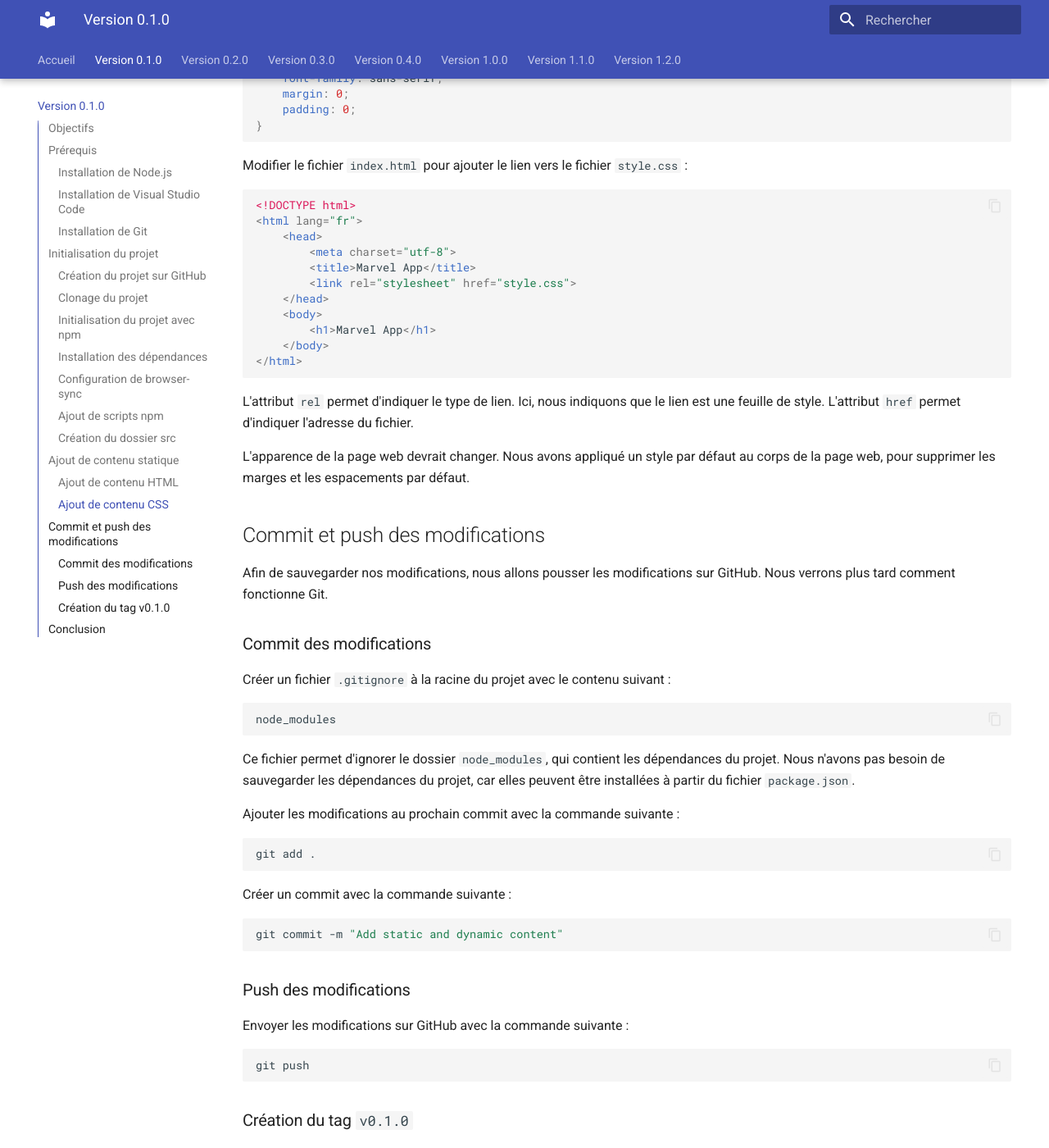
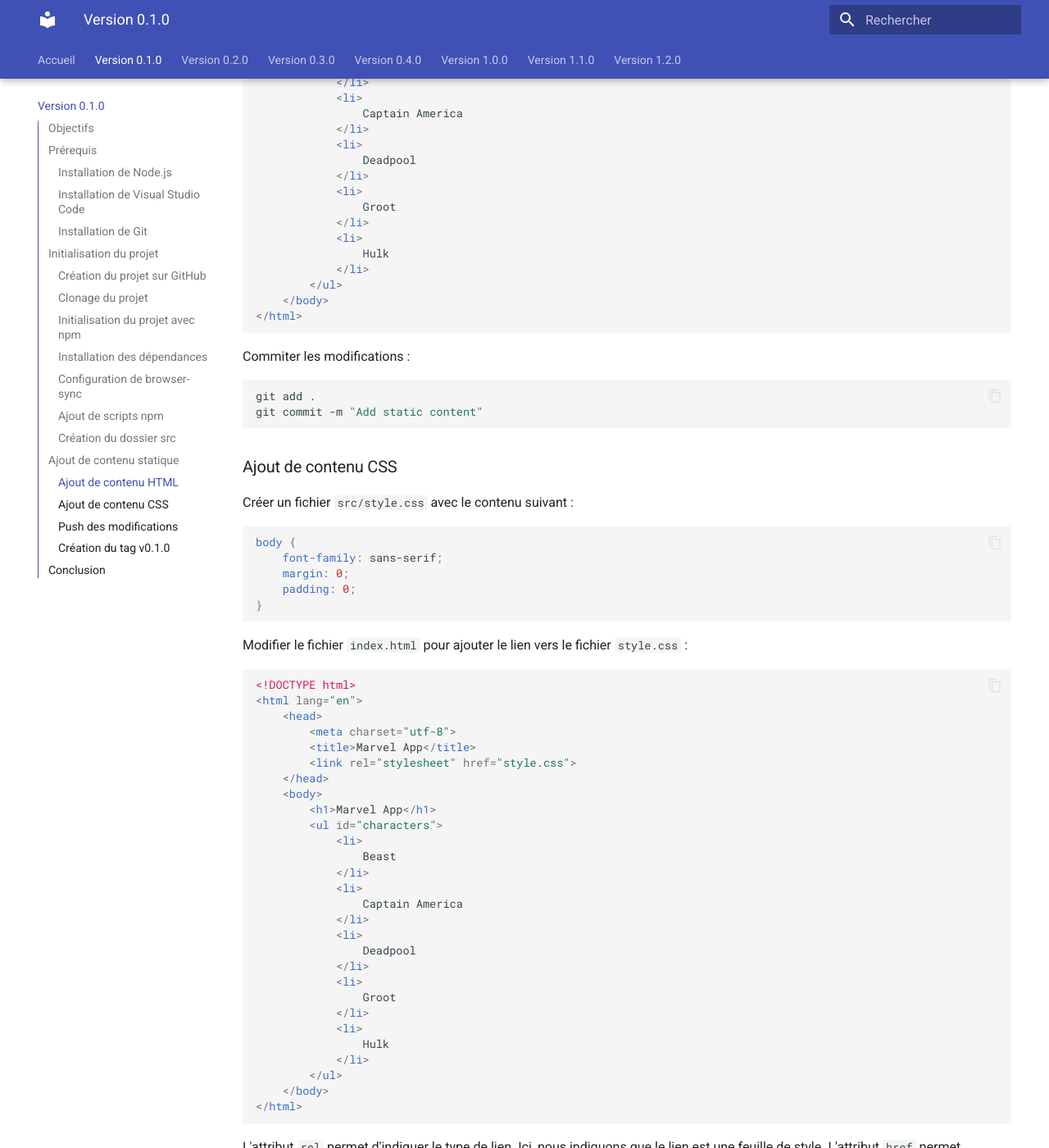
Before and after one commit to but-sd/guide-marvel-app, an MkDocs documentation site: the page built from docs/version-0.1.0.md, in a window 1280 px wide and 1400 px high, scrolled down 4303 px. Shown: the whole window at 82% size. Built offline with MkDocs 1.6.1 and Material for MkDocs 9.7.7, drawn with Linux system fonts in a browser that asks for light colours; some of the changed text lies outside the part shown.

Commit message:
rework doc

`````diff
--- a/docs/version-0.1.0.md
+++ b/docs/version-0.1.0.md
@@ -76,6 +76,14 @@
 
 Cela va créer un nouveau fichier `package.json` à la racine du projet. Ce fichier contient les informations du projet, ainsi que la liste des dépendances du projet.
 
+Modifier le fichier généré pour mettre la version du projet à `0.1.0` :
+
+```json
+{
+    "version": "0.1.0"
+}
+```
+
 ### Installation des dépendances
 
 Installer la dépendance suivante :
@@ -84,7 +92,15 @@
 npm install --save-dev browser-sync
 ```
 
+Cela va installer la dépendance `browser-sync` dans le dossier `node_modules` du projet. La dépendance sera ajoutée dans la liste des dépendances du projet dans le fichier `package.json`. L'option `--save-dev` permet d'ajouter la dépendance dans la liste des dépendances de développement. Cela permet de distinguer les dépendances de développement des dépendances de production.
+
 `browser-sync` est une dépendance qui permet de créer un serveur web local, avec un rechargement automatique du navigateur à chaque modification du code source. Cela nous permettra de tester simplement la première version de notre application en local.
+
+Les fichiers présents dans le dossier `node_modules` ne doivent pas être versionnés. Nous allons donc les ignorer en créant un fichier `.gitignore` à la racine du projet avec le contenu suivant :
+
+```
+node_modules
+```
 
 ### Configuration de browser-sync
 
@@ -125,7 +141,7 @@
 
 Créer un dossier `src` à la racine du projet. Ce dossier contiendra le code source de notre application.
 
-Ajouter un fichier `index.html` dans le dossier `src` avec le contenu suivant :
+Ajouter un fichier `src/index.html` avec le contenu suivant :
 
 ````html
 <!DOCTYPE html>
@@ -147,6 +163,15 @@
 
 Ouvrir l'adresse http://localhost:3000 dans un navigateur web. Vous devriez voir le contenu du fichier `index.html`.
 
+
+
+Commiter les modifications :
+
+```bash
+git add .
+git commit -m "Hello, World!"
+```
+
 ## Ajout de contenu statique
 
 ### Ajout de contenu HTML
@@ -155,7 +180,7 @@
 
 ```html
 <!DOCTYPE html>
-<html lang="fr">
+<html lang="en">
     <head>
         <meta charset="utf-8">
         <title>Marvel App</title>
@@ -183,9 +208,16 @@
 </html>
 ```
 
+Commiter les modifications :
+
+```bash
+git add .
+git commit -m "Add static content"
+```
+
 ### Ajout de contenu CSS
 
-Créer un fichier `style.css` dans le dossier `src` avec le contenu suivant :
+Créer un fichier `src/style.css` avec le contenu suivant :
 
 ```css
 body {
@@ -200,7 +232,7 @@
 
 ```html
 <!DOCTYPE html>
-<html lang="fr">
+<html lang="en">
     <head>
         <meta charset="utf-8">
         <title>Marvel App</title>
@@ -208,6 +240,23 @@
     </head>
     <body>
         <h1>Marvel App</h1>
+        <ul id="characters">
+            <li>
+                Beast
+            </li>
+            <li>
+                Captain America
+            </li>
+            <li>
+                Deadpool
+            </li>
+            <li>
+                Groot
+            </li>
+            <li>
+                Hulk
+            </li>
+        </ul>
     </body>
 </html>
 ```
@@ -216,30 +265,11 @@
 
 L'apparence de la page web devrait changer. Nous avons appliqué un style par défaut au corps de la page web, pour supprimer les marges et les espacements par défaut.
 
-## Commit et push des modifications
-
-Afin de sauvegarder nos modifications, nous allons pousser les modifications sur GitHub. Nous verrons plus tard comment fonctionne Git.
-
-### Commit des modifications
-
-Créer un fichier `.gitignore` à la racine du projet avec le contenu suivant :
-
-```
-node_modules
-```
-
-Ce fichier permet d'ignorer le dossier `node_modules`, qui contient les dépendances du projet. Nous n'avons pas besoin de sauvegarder les dépendances du projet, car elles peuvent être installées à partir du fichier `package.json`.
-
-Ajouter les modifications au prochain commit avec la commande suivante :
+Commiter les modifications :
 
 ```bash
 git add .
-```
-
-Créer un commit avec la commande suivante :
-
-```bash
-git commit -m "Add static and dynamic content"
+git commit -m "Add style"
 ```
 
 ### Push des modifications
--- a/docs/version-0.2.0.md
+++ b/docs/version-0.2.0.md
@@ -114,20 +114,12 @@
 
 Si l'on souhaite cibler plus précisément un élément, nous pouvons utiliser un sélecteur plus spécifique. Par exemple, si l'on souhaite cibler uniquement les éléments `li` qui sont dans la liste des personnages, nous pouvons utiliser le sélecteur `#characters li`. Le `#` permet de cibler un élément par son identifiant. L'identifiant est défini dans le fichier `index.html` avec l'attribut `id`.
 
-Pour plus de détails sur les sélecteurs CSS, vous pouvez consulter la documentation de [memo-html](https://alex1dregirard.github.io/memo-html/css/#selecteurs){:target="_blank"}.
+Pour plus de détails sur les sélecteurs CSS, vous pouvez consulter la documentation de [guide-html](https://but-sd.github.io/guide-html/css/#selecteurs){:target="_blank"}.
 
-
-### Commit et push des modifications
-
-Ajouter les modifications au prochain commit avec la commande suivante :
+Commiter les modifications :
 
 ```bash
 git add .
-```
-
-Créer un commit avec la commande suivante :
-
-```bash
 git commit -m "Add style"
 ```
 
@@ -147,7 +139,7 @@
 
 Dans un premier temps, nous allons simuler un appel d'API pour récupérer des données. Nous verrons plus tard comment appeler une API. Pour cela nous allons charger les données depuis un fichier JSON (**J**ava**S**cript **O**bject **N**otation).
 
-Créer un dossier `src/data` à la racine du projet. Dans ce dossier ajouter le fichier `characters.json` avec le contenu suivant :
+Créer le fichier `src/data/characters.json` avec le contenu suivant :
 
 ```javascript
 
@@ -194,7 +186,7 @@
 
 Pour récupérer les données depuis le fichier JSON, nous allons utiliser la fonction `fetch` de JavaScript. Cette fonction permet de faire des requêtes HTTP.
 
-Ajouter le code suivant dans le fichier `script.js` :
+Créer le fichier `src/script.js` avec le contenu suivant :
 
 ```javascript
 console.log("Welcome to marvel app");
@@ -254,16 +246,11 @@
 </html>
 ```
 
-Ajouter les modifications au prochain commit avec la commande suivante :
+Commiter les modifications :
 
 ```bash
 git add .
-```
-
-Créer un commit avec la commande suivante :
-
-```bash
-git commit -m "Add data from json file"
+git commit -m "Add data"
 ```
 
 ### Affichage des personnages
@@ -296,47 +283,20 @@
 });
 ```
 
-Après avoir charger les personnages, on récupère l'élément `ul` avec l'identifiant `characters`. On parcourt ensuite la liste des personnages, et pour chaque personnage on crée un élément `li` que l'on ajoute à l'élément `ul` Pour plus de détail sur la manipulation du DOM en Javascript, vous pouvez consulter la documentation de [memo-html](https://alex1dregirard.github.io/memo-html/js/#selectionner-un-element){:target="_blank" }.
+Après avoir charger les personnages, on récupère l'élément `ul` avec l'identifiant `characters`. On parcourt ensuite la liste des personnages, et pour chaque personnage on crée un élément `li` que l'on ajoute à l'élément `ul` Pour plus de détail sur la manipulation du DOM en Javascript, vous pouvez consulter la documentation de [guide-html](https://but-sd.github.io/guide-html/js/#selectionner-un-element){:target="_blank" }.
 
-Ajouter les modifications au prochain commit avec la commande suivante :
+Commiter les modifications :
 
 ```bash
 git add .
+git commit -m "Add characters"
 ```
 
-Créer un commit avec la commande suivante :
+Nous avons terminé de travailler sur les deux fonctionnalités. Nous allons fusionner les deux branches vers la branche `develop`.
 
-```bash
-git commit -m "Add characters to the list"
-```
+## Merge vers develop
 
-Nous avons terminé de travailler sur les deux fonctionnalités. Nous allons maintenant les pousser sur GitHub.
-
-## Push des modifications
-
-Nous allons pousser les différentes branches sur GitHub.
-
-Pour la branche `feature/style` :
-
-```bash
-git push origin feature/style
-```
-
-Pour la branche `feature/data` :
-
-```bash
-git push origin feature/data
-```
-
-Pour la branche `develop` :
-
-```bash
-git push origin develop
-```
-
-## Merge des branches `feature/style` et `feature/data` vers la branche `develop`
-
-### Merge de la branch `feature/style` vers la branche `develop`
+### Merge de `feature/style`
 
 Nous allons fusionner la branche `feature/style` vers la branche `develop`. La fusion permet de combiner les modifications de deux branches.
 
@@ -402,6 +364,15 @@
 git push origin v0.2.0
 ```
 
+### Suppression des branches `feature/style` et `feature/data`
+
+Les branches `feature/style` et `feature/data` ne sont plus utiles. Nous pouvons les supprimer avec la commande suivante :
+
+```bash
+git branch -d feature/style
+git branch -d feature/data
+```
+
 ## Conclusion
 
 Grâce à cette version `0.2.0` nous avons pu :
--- a/docs/version-0.3.0.md
+++ b/docs/version-0.3.0.md
@@ -95,15 +95,10 @@
 
 Etant donné que nous avons une application **react** fonctionnelle, nous allons commiter les modifications, pour pouvoir ensuite la modifier.
 
-Ajouter les modifications au prochain commit avec la commande suivante :
+Commiter les modifications avec la commande suivante :
 
 ```bash
 git add .
-```
-
-Créer un commit avec la commande suivante :
-
-```bash
 git commit -m "Initialize react project"
 ```
 
@@ -234,15 +229,10 @@
 
 Nous avons transformé la page liste des charactères en composant react. Nous allons encore modifier ce composant, mais avant cela, nous allons commiter les modifications.
 
-Ajouter les modifications au prochain commit avec la commande suivante :
+Commiter les modifications avec la commande suivante :
 
 ```bash
 git add .
-```
-
-Créer un commit avec la commande suivante :
-
-```bash
 git commit -m "Transform characters list page into react component"
 ```
 
@@ -294,15 +284,10 @@
 
 Nous avons maintenant un composant `CharactersList` qui permet d'afficher la liste des charactères. Nous pouvons donc commiter les modifications.
 
-Ajouter les modifications au prochain commit avec la commande suivante :
+Commiter les modifications avec la commande suivante :
 
 ```bash
 git add .
-```
-
-Créer un commit avec la commande suivante :
-
-```bash
 git commit -m "Create CharactersList component"
 ```
 
@@ -400,15 +385,10 @@
 
 Nous avons maintenant deux composants `CharactersList` et `NumberOfCharacters` qui permettent d'afficher la liste des charactères, le nombre de charactères et de gérer le cas où il n'y a aucun charactère. Nous pouvons donc commiter les modifications.
 
-Ajouter les modifications au prochain commit avec la commande suivante :
+Commiter les modifications avec la commande suivante :
 
 ```bash
 git add .
-```
-
-Créer un commit avec la commande suivante :
-
-```bash
 git commit -m "Create NumberOfCharacters component and fix CharactersList component"
 ```
 
@@ -440,19 +420,34 @@
 
 Cette version de l'application est disponible sur la branche `develop` du dépôt GitHub.
 
-Bien que l'on ait effectué plusieurs commits, mais un seul push, on constat bien que l'historique de commit est conservé sur GitHub.
+Bien que l'on ait effectué plusieurs commits, mais un seul push, on constate bien que l'historique de commit est conservé sur GitHub.
 
 ![Historique de commit](./images/version-0.3.0-git-history.png)
 
-Etant donné qu'elle n'apporte pas de nouvelle fonctionnalité, elle ne sera pas taguée ni déployée. Il n'est donc pas utile de merger la branche `develop` dans la branche `main`.
+Merge de la branche `develop` dans la branche `main` avec la commande suivante :
 
-## Conclusion
+```bash
+git switch main
+git merge develop
+```
 
-Avec cette version, (que nous ne taguons pas), nous avons :
+Pousser les modifications sur GitHub avec la commande suivante :
 
-- initialiser un projet react
-- créer des composants react
-- utiliser des composants react dans d'autres composants react
+```bash
+git push
+```
+
+Créer le tag `v0.3.0` avec la commande suivante :
+
+```bash
+git tag v0.3.0 -m "version 0.3.0"
+```
+
+Pousser le tag `v0.3.0` sur GitHub avec la commande suivante :
+
+```bash
+git push origin v0.3.0
+```
 
 ## Liens utiles
 
`````
Also changed, not shown: other parts of docs/version-0.2.0.md (+3 -1 lines).
